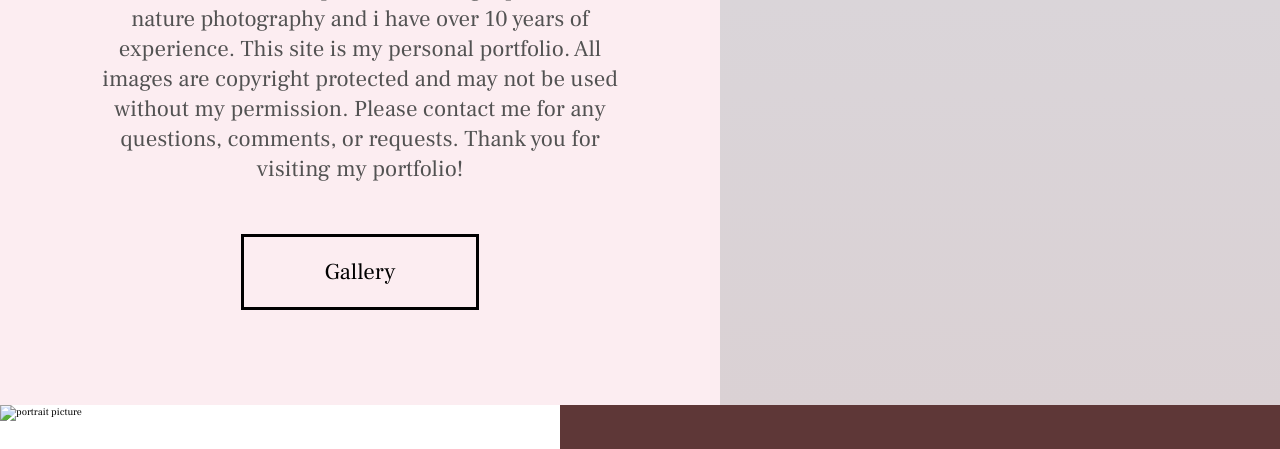
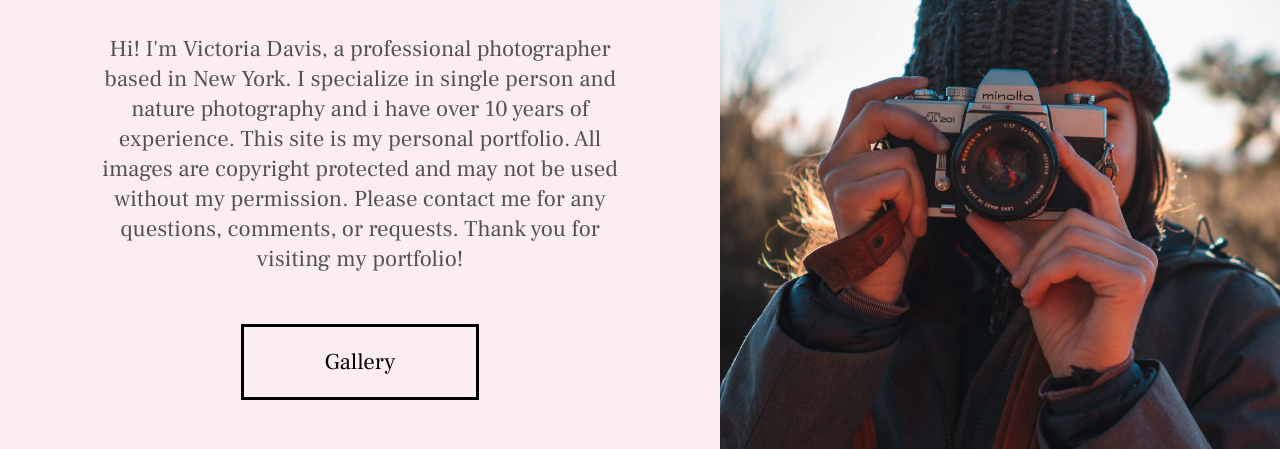
Before and after one commit to kianip/victoriadavis, a plain HTML site: page index.html in a window 1280 px wide. Shown: the part 396-845 px from the top of the page. Drawn offline with Linux system fonts and the light colour scheme.

Commit message:
img src fix

```diff
--- a/index.html
+++ b/index.html
@@ -43,13 +43,13 @@
                 <a href="#gallery">Gallery</a>
             </div>
             <div class="hero-images">
-                <img class="hero-elena" src="./img/elena-joy.jpg" alt="picture of Victoria">
+                <img class="hero-elena" src="./img/victoria-davis.jpg" alt="picture of Victoria">
             </div>
         </section>
         <section class="about" id="about">
             <div class="about-image">
                 <h5>MINIMAL</h5>
-                <img src="./img/about-image.png" alt="portrait picture">
+                <img src="./img/about-image.jpg" alt="portrait picture">
             </div>
             <div class="about-text flex">
                 <h2>Victoria Davis</h2>
```
